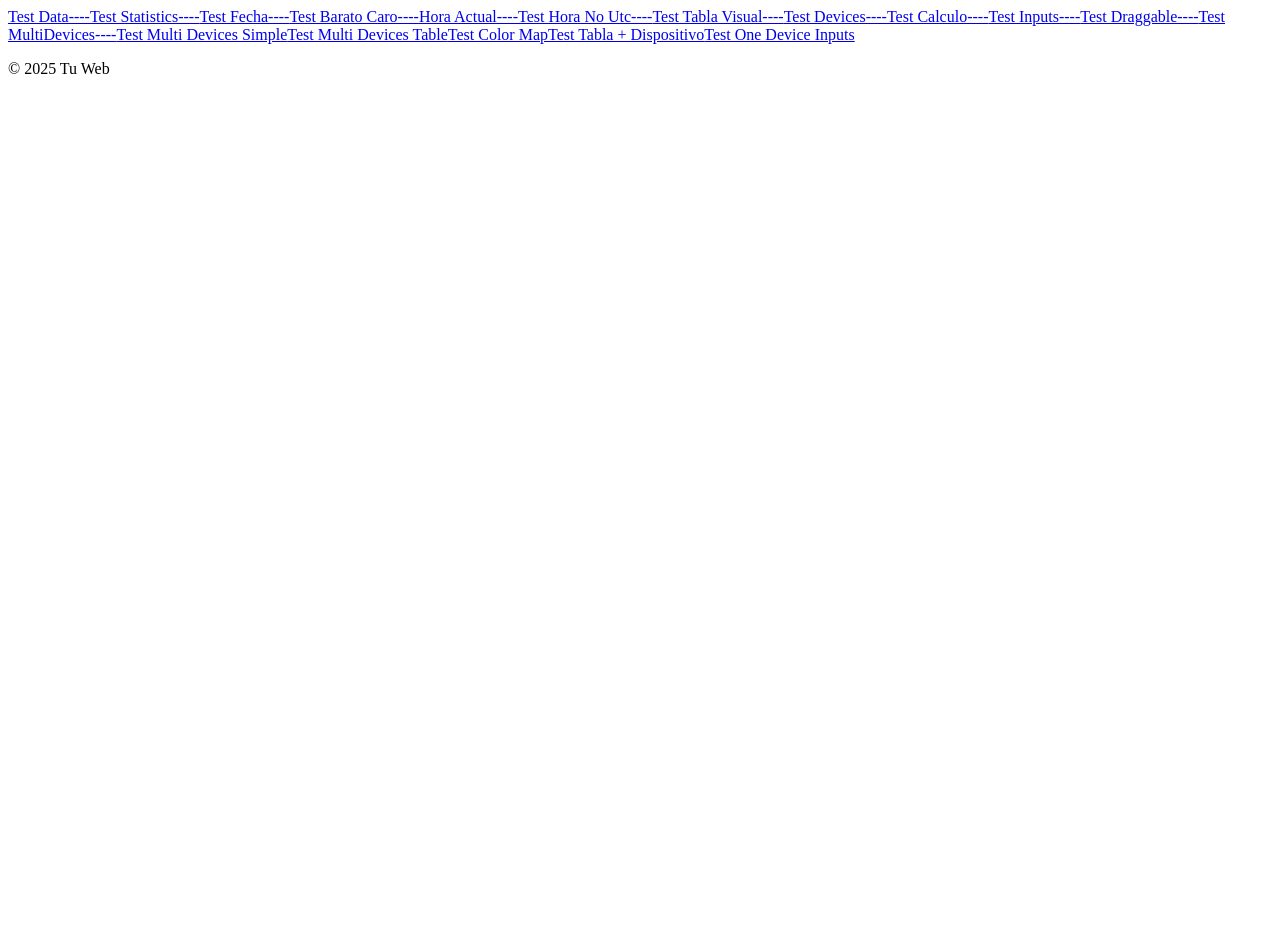
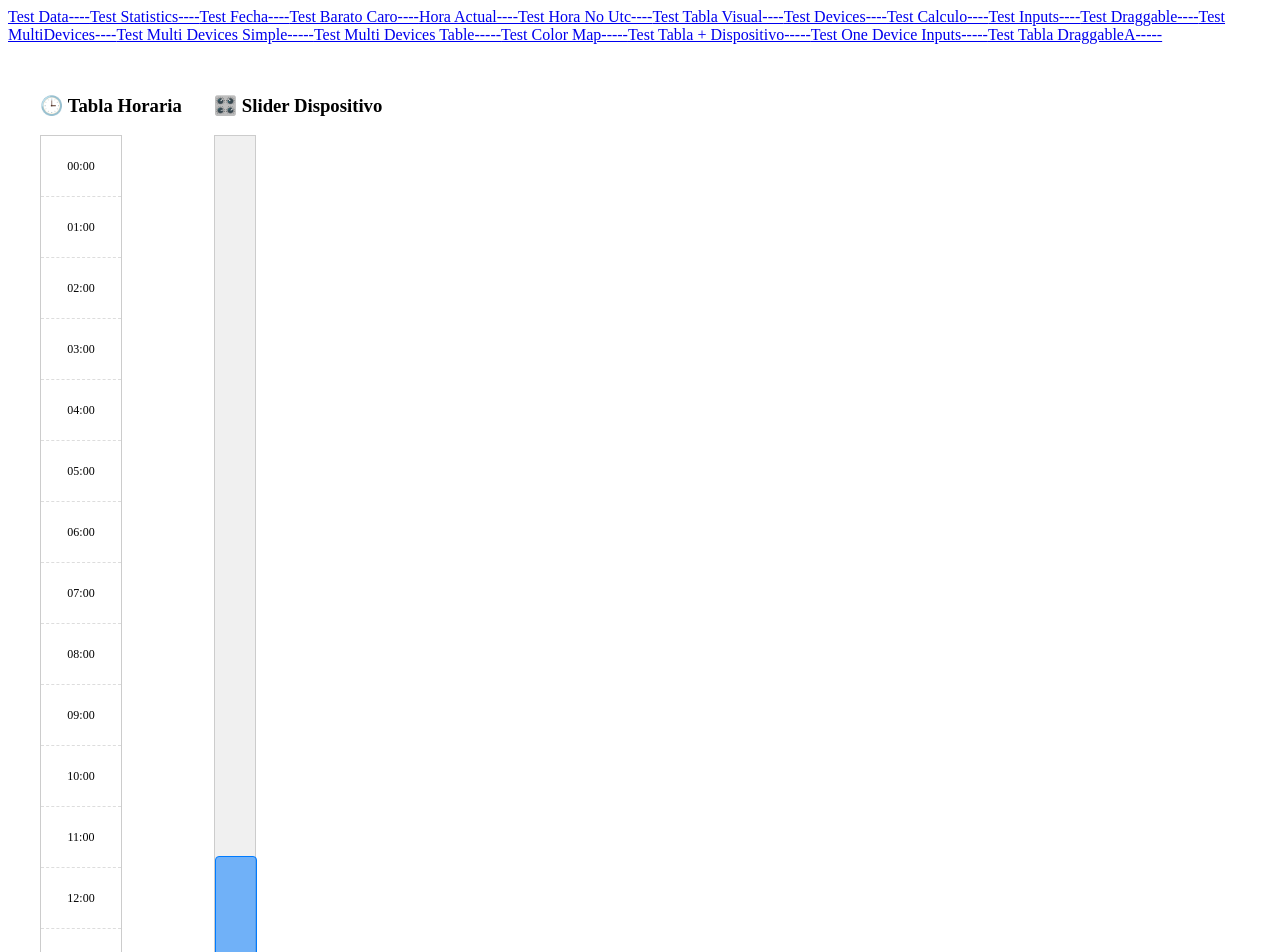
Before and after one commit to SunAndBoats/precio-luz-app, a React (Vite) app: page /test-tabla-draggableA in a window 1280 px wide. Shown: the top 952 px of the page. Before the commit the page ends 800 px from the top, so only its background shows below. Built offline with nearby package versions, Linux system fonts and the light colour scheme.

Commit message:
test tabla A works good

```diff
--- a/src/App.jsx
+++ b/src/App.jsx
@@ -16,6 +16,10 @@ import TestMultiDevicesTable from './pages/TestMultiDevicesTable';
 import TestColorMap from './pages/TestColorMap';
 import TestTablaFull from './pages/TestTablaFull';
 import TestOneDeviceInputs from './pages/TestOneDeviceInputs';
+import TestTablaDraggableA from './pages/TestTablaDraggableA';
+
+
+
 
 
 
@@ -40,11 +44,13 @@ export default function App() {
         <Link to="/test-inputs">Test Inputs----</Link>
         <Link to="/test-draggable">Test Draggable----</Link>
         <Link to="/Test-Multi-Devices">Test MultiDevices----</Link>
-        <Link to="/test-multi-simple">Test Multi Devices Simple</Link>
-        <Link to="/test-multi-table">Test Multi Devices Table</Link>
-        <Link to="/test-color-map">Test Color Map</Link>
-        <Link to="/test-tabla-full">Test Tabla + Dispositivo</Link>
-        <Link to="/test-one-device">Test One Device Inputs</Link>
+        <Link to="/test-multi-simple">Test Multi Devices Simple-----</Link>
+        <Link to="/test-multi-table">Test Multi Devices Table-----</Link>
+        <Link to="/test-color-map">Test Color Map-----</Link>
+        <Link to="/test-tabla-full">Test Tabla + Dispositivo-----</Link>
+        <Link to="/test-one-device">Test One Device Inputs-----</Link>
+
+<Link to="/test-tabla-draggableA">Test Tabla DraggableA-----</Link>
 
 
 
@@ -74,6 +80,8 @@ export default function App() {
           <Route path="/test-tabla-full" element={<TestTablaFull />} />
           <Route path="/test-one-device" element={<TestOneDeviceInputs />} />
 
+          <Route path="/test-tabla-draggableA" element={<TestTablaDraggableA />} />
+
 
 
 
--- /dev/null
+++ b/src/pages/TestTablaDraggableA.jsx
@@ -0,0 +1,88 @@
+// src/pages/TestTablaDraggable.jsx
+import { useState } from 'react';
+import { crearNuevoDispositivo } from '../utils/devices';
+import { timeStringToMinutes } from '../utils/timeUtils';
+import { calcularCoste, getPrecioPorMinuto } from '../utils/costCalculator';
+
+export default function TestTablaDraggable() {
+  const [device, setDevice] = useState(() => {
+    const d = crearNuevoDispositivo(1, 'Aire acondicionado');
+    d.startTime = '12:00';
+    d.duracion = 120;
+    d.potencia = 2000;
+    return d;
+  });
+
+  const preciosMinuto = getPrecioPorMinuto(Array(24).fill(0.14));
+  const result = calcularCoste(device, preciosMinuto);
+
+  const handleDrag = (e) => {
+    const offsetY = e.clientY - e.currentTarget.getBoundingClientRect().top;
+    const minutos = Math.floor(offsetY); // 1px = 1 min
+    const clamped = Math.min(Math.max(0, minutos), 1440 - device.duracion);
+    const hh = String(Math.floor(clamped / 60)).padStart(2, '0');
+    const mm = String(clamped % 60).padStart(2, '0');
+    setDevice({ ...device, startTime: `${hh}:${mm}` });
+  };
+
+  const startMin = timeStringToMinutes(device.startTime);
+  const blockHeight = device.duracion;
+
+  return (
+    <div style={{ display: 'flex', padding: '2rem', gap: '2rem' }}>
+      {/* Tabla horaria */}
+      <div>
+        <h3>🕒 Tabla Horaria</h3>
+        <div style={{ height: '1440px', width: '80px', border: '1px solid #ccc' }}>
+          {Array.from({ length: 24 }, (_, i) => (
+            <div
+              key={i}
+              style={{
+                height: '60px',
+                borderBottom: '1px dashed #ddd',
+                display: 'flex',
+                alignItems: 'center',
+                justifyContent: 'center',
+                fontSize: '12px'
+              }}
+            >
+              {String(i).padStart(2, '0')}:00
+            </div>
+          ))}
+        </div>
+      </div>
+
+      {/* Slider sincronizado */}
+      <div>
+        <h3>🎛️ Slider Dispositivo</h3>
+        <div
+          onClick={handleDrag}
+          style={{
+            height: '1440px',
+            width: '40px',
+            background: '#f0f0f0',
+            position: 'relative',
+            cursor: 'pointer',
+            border: '1px solid #ccc'
+          }}
+        >
+          <div
+            style={{
+              position: 'absolute',
+              top: `${startMin}px`,
+              height: `${device.duracion}px`,
+              width: '100%',
+              background: '#007bff88',
+              border: '1px solid #007bff',
+              borderRadius: '4px'
+            }}
+          />
+        </div>
+        <p><strong>{device.nombre}</strong></p>
+        <p>⏰ Inicio: {device.startTime}</p>
+        <p>⚡ Consumo: {result.energiaConsumida.toFixed(3)} kWh</p>
+        <p>💰 Coste: {result.costeTotal.toFixed(3)} €</p>
+      </div>
+    </div>
+  );
+}
```
